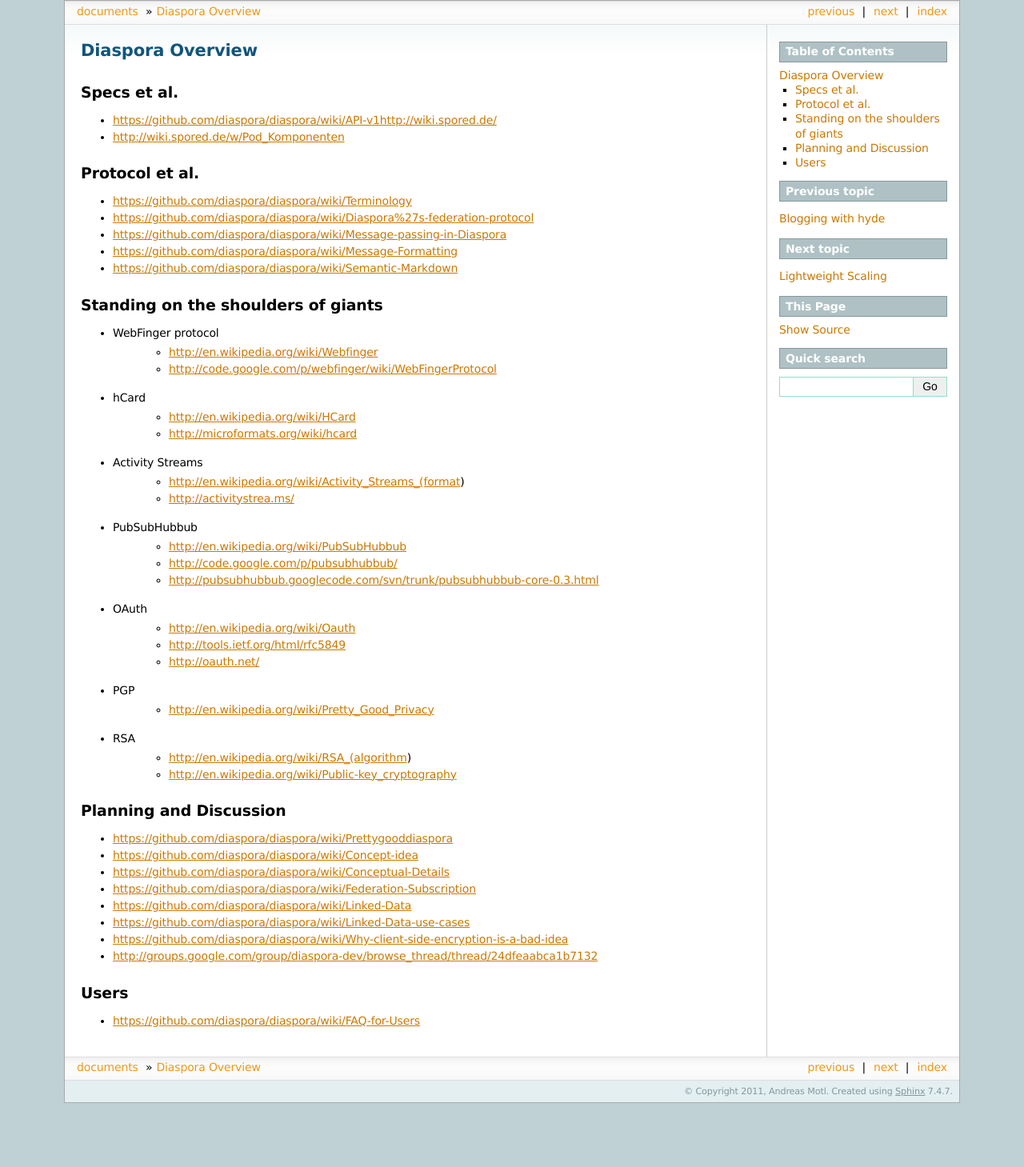
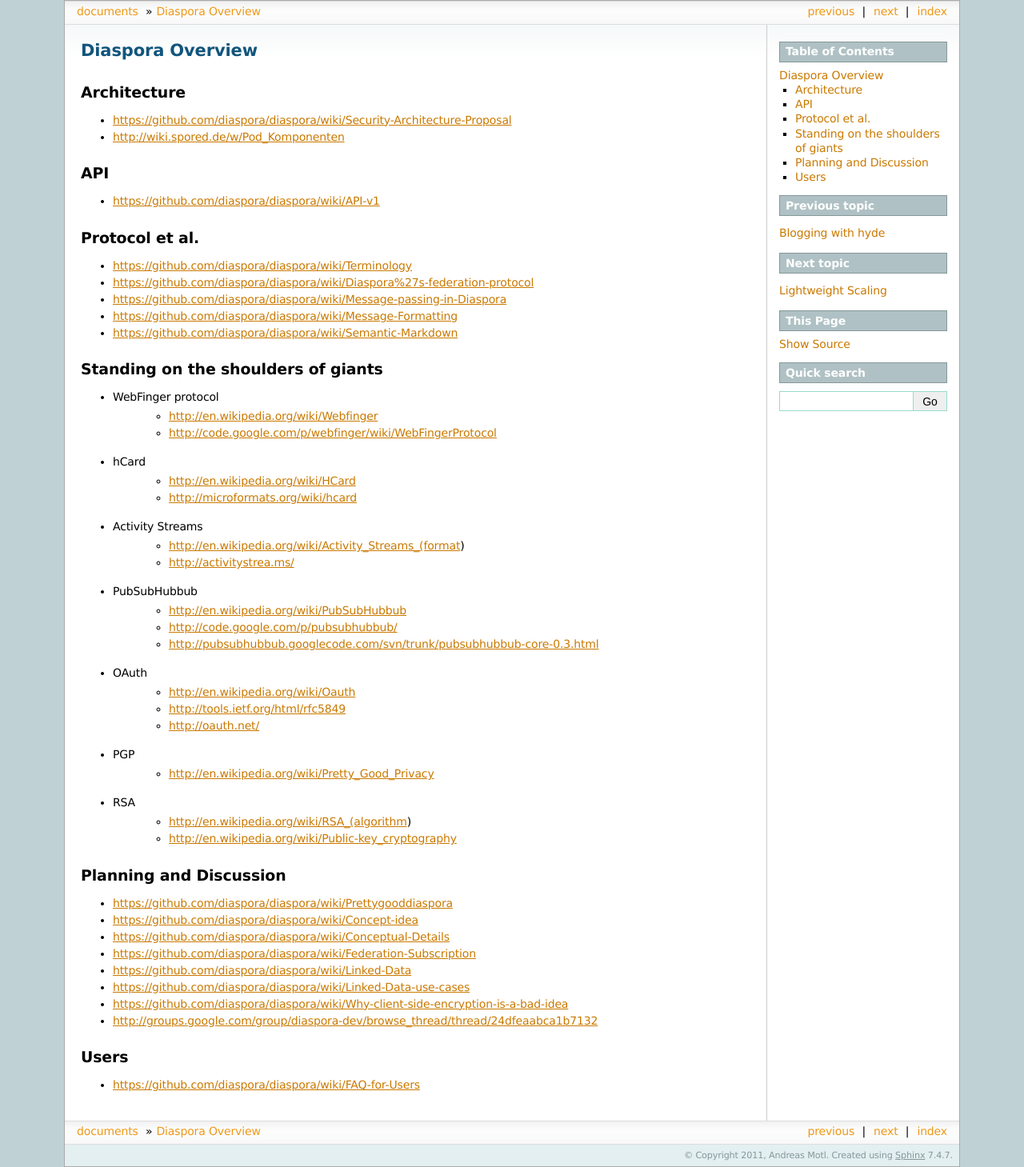
Before and after one commit to amotl/documents, a Sphinx documentation site: the page built from source/tech/diaspora-overview.rst, in a window 1280 px wide. Shown: the whole page at 80% size. Built offline with Sphinx 7.4.7, drawn with Linux system fonts in a browser that asks for light colours; before the commit the page ends 1379 px from its top, so only the background shows below that.

Commit message:
minor tweaks to diaspora overview

```diff
--- a/source/tech/diaspora-overview.rst
+++ b/source/tech/diaspora-overview.rst
@@ -3,10 +3,15 @@
 =================
 
 ------------
-Specs et al.
+Architecture
 ------------
-- https://github.com/diaspora/diaspora/wiki/API-v1http://wiki.spored.de/
+- https://github.com/diaspora/diaspora/wiki/Security-Architecture-Proposal
 - http://wiki.spored.de/w/Pod_Komponenten
+
+---
+API
+---
+- https://github.com/diaspora/diaspora/wiki/API-v1
 
 ---------------
 Protocol et al.
```
